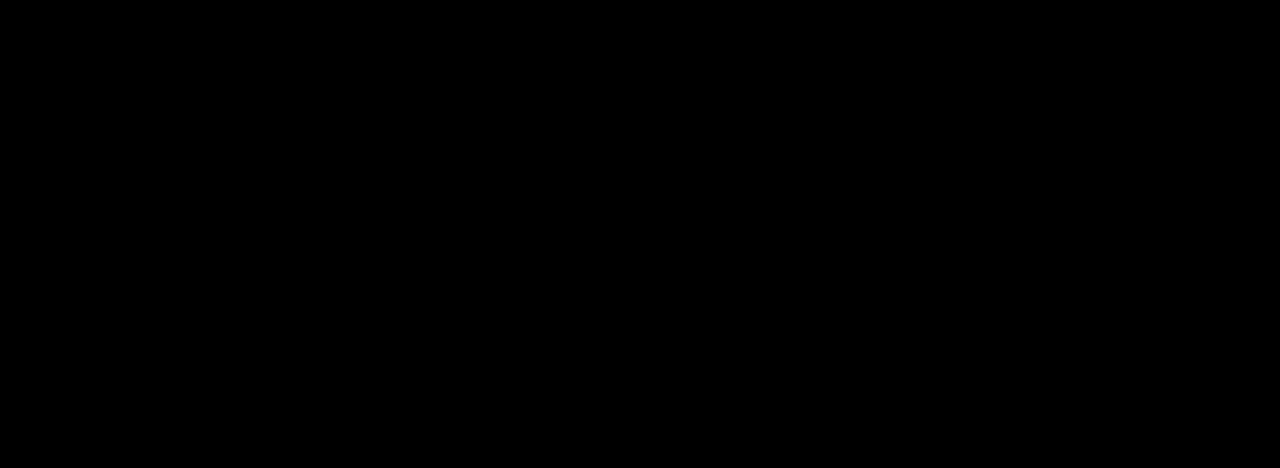
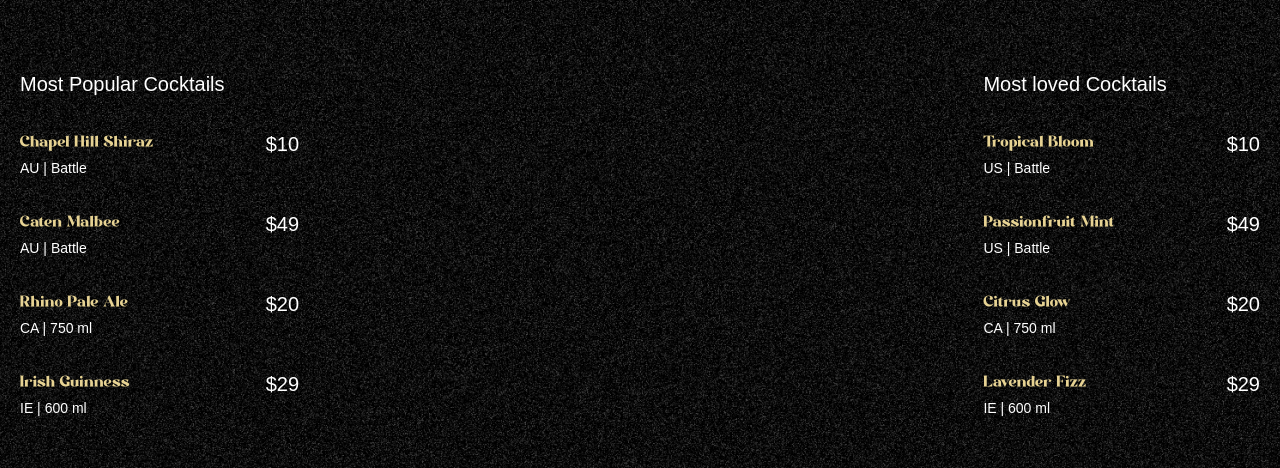
Before and after one commit to Shehrazali365/Cocktail, a React (Vite) app: page / in a window 1280 px wide. Shown: the part 890-1358 px from the top of the page. Built offline with nearby package versions, Linux system fonts and the light colour scheme; a web font is replaced by a local one.

Commit message:
implement Cocktails Section

```diff
--- a/src/App.jsx
+++ b/src/App.jsx
@@ -3,6 +3,7 @@
 import gsap from 'gsap'
 import Navbar from './components/Navbar'
 import Hero from './components/Hero'
+import Cocktails from './components/Cocktails'
 
 
 gsap.registerPlugin(ScrollTrigger, SplitText)
@@ -12,6 +13,7 @@
     <main>
       <Navbar />
       <Hero />
+      <Cocktails />
     </main>
   );
 };
--- /dev/null
+++ b/src/components/Cocktails.jsx
@@ -0,0 +1,66 @@
+import React from 'react'
+import { cocktailLists, mockTailLists } from '../constants';
+import { useGSAP } from '@gsap/react';
+import gsap from 'gsap';
+
+const Cocktails = () => {
+
+    useGSAP(()=>{
+
+        const parallaxTimeline = gsap.timeline({
+            scrollTrigger:{
+                trigger:'#cocktails',
+                start:'top 30%',
+                end:'bottom 80%',
+                scrub:true,
+            }
+        })
+
+        parallaxTimeline.from('#c-left-leaf',{x:-100 , y:100}).from('#c-right-leaf',{x:100 , y:100})
+    })
+
+
+    return (
+        <section id='cocktails' className='noisy'>
+            <img src='/images/cocktail-left-leaf.png' alt='l-leaf' id='c-left-leaf' />
+            <img src='/images/cocktail-right-leaf.png' alt='r-leaf' id='c-right-leaf' />
+
+
+            <div className='list'>
+                <div className='popular'>
+                    <h2>Most Popular Cocktails</h2>
+                    <ul>
+                        {cocktailLists.map(({ name, country, detail, price }) => (
+                            <li key={name}>
+                                <div className='md:me-28'>
+                                    <h3>{name}</h3>
+                                    <p>{country} | {detail}</p>
+                                </div>
+
+                                <span>{price}</span>
+                            </li>
+                        ))}
+                    </ul>
+                </div>
+
+                <div className='loved'>
+                    <h2>Most loved Cocktails</h2>
+                    <ul>
+                        {mockTailLists.map(({ name, country, detail, price }) => (
+                            <li key={name}>
+                                <div className='me-28 '>
+                                    <h3>{name}</h3>
+                                    <p>{country} | {detail}</p>
+                                </div>
+
+                                <span>{price}</span>
+                            </li>
+                        ))}
+                    </ul>
+                </div>
+            </div>
+        </section>
+    )
+}
+
+export default Cocktails;
```
